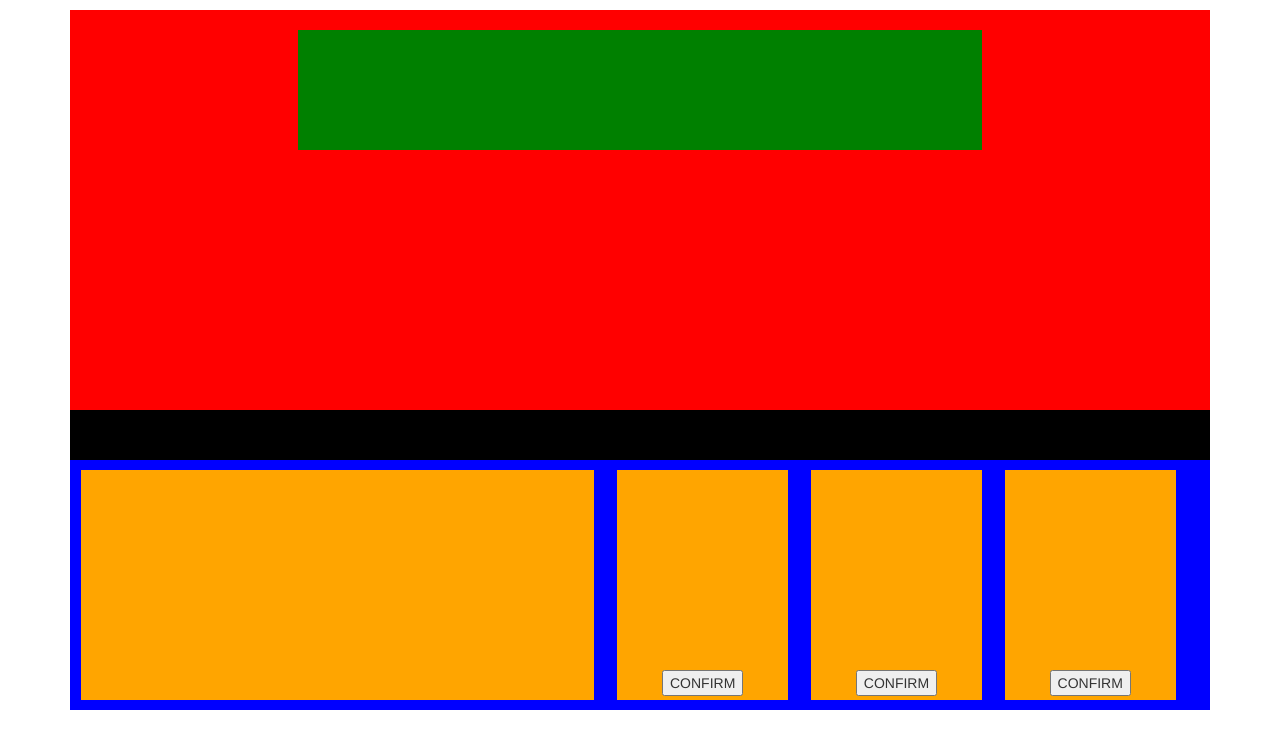
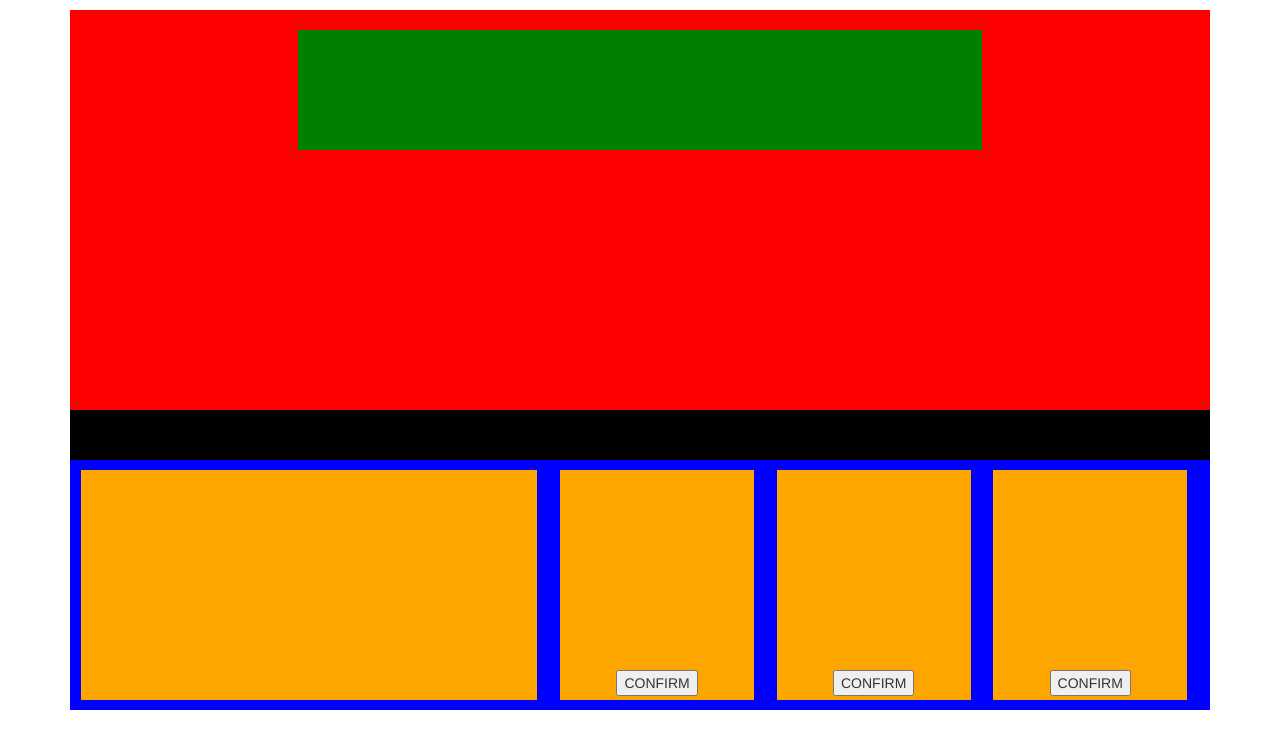
Before and after one commit to trashmoldwilliams/The-Park-Scrapped-Version, a plain HTML site: page index.html in a window 1280 px wide. Drawn offline with Linux system fonts and the light colour scheme.

Commit message:
Update styling.

```diff
--- a/css/styles.css
+++ b/css/styles.css
@@ -29,7 +29,7 @@
 #menuContainer {
 	background-color: orange;
 	height: 230px;
-	width: 45%;
+	width: 40%;
 	margin-left: 1%;
 	margin-right: 1%;
 	float: left;
@@ -38,7 +38,7 @@
 .docket {
 	background-color: orange;
 	height: 230px;
-	width: 15%;
+	width: 17%;
 	float: left;
 	margin-left: 1%;
 	margin-right: 1%;
--- a/index.html
+++ b/index.html
@@ -16,7 +16,9 @@
         </div>
       </div>
       <div id ="hud">
+        <div id="map">
 
+        </div>
       </div>
       <div id="controls">
        <div id="menuContainer">
```
